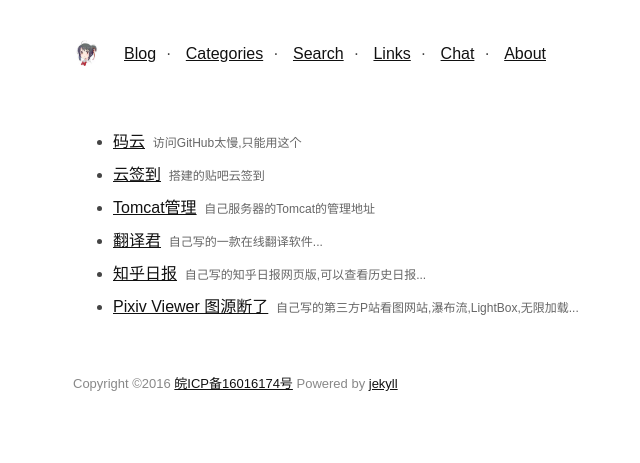
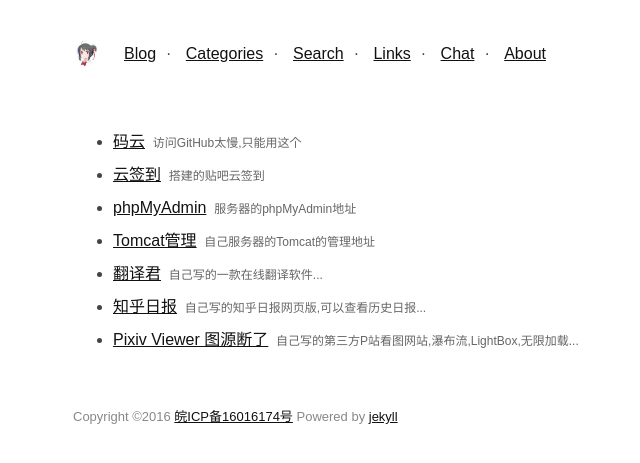
Before and after one commit to TMaize/tmaize-blog, a Jekyll site: the page built from pages/links.html, in a window 1280 px wide. Shown: the top 463 px of the page, without its empty margins (237-877 px from the left). Built offline with Jekyll 4.4.1, drawn with Linux system fonts in a browser that asks for light colours.

Commit message:
更新Links

```diff
--- a/_data/links.json
+++ b/_data/links.json
@@ -1,6 +1,7 @@
 [
 {"name":"码云","url":"http://git.oschina.net/","description":"访问GitHub太慢,只能用这个"},
 {"name":"云签到","url":"http://test.tmaize.net/qiandao/","description":"搭建的贴吧云签到"},
+{"name":"phpMyAdmin","url":"http://test.tmaize.net/phpMyAdmin/","description":"服务器的phpMyAdmin地址"},
 {"name":"Tomcat管理","url":"http://git.oschina.net/","description":"自己服务器的Tomcat的管理地址"},
 {"name":"翻译君","url":"http://tmaize.oschina.io/translate/","description":"自己写的一款在线翻译软件..."},
 {"name":"知乎日报","url":"http://test.tmaize.net:8080/zh_daily2/","description":"自己写的知乎日报网页版,可以查看历史日报..."},
```
